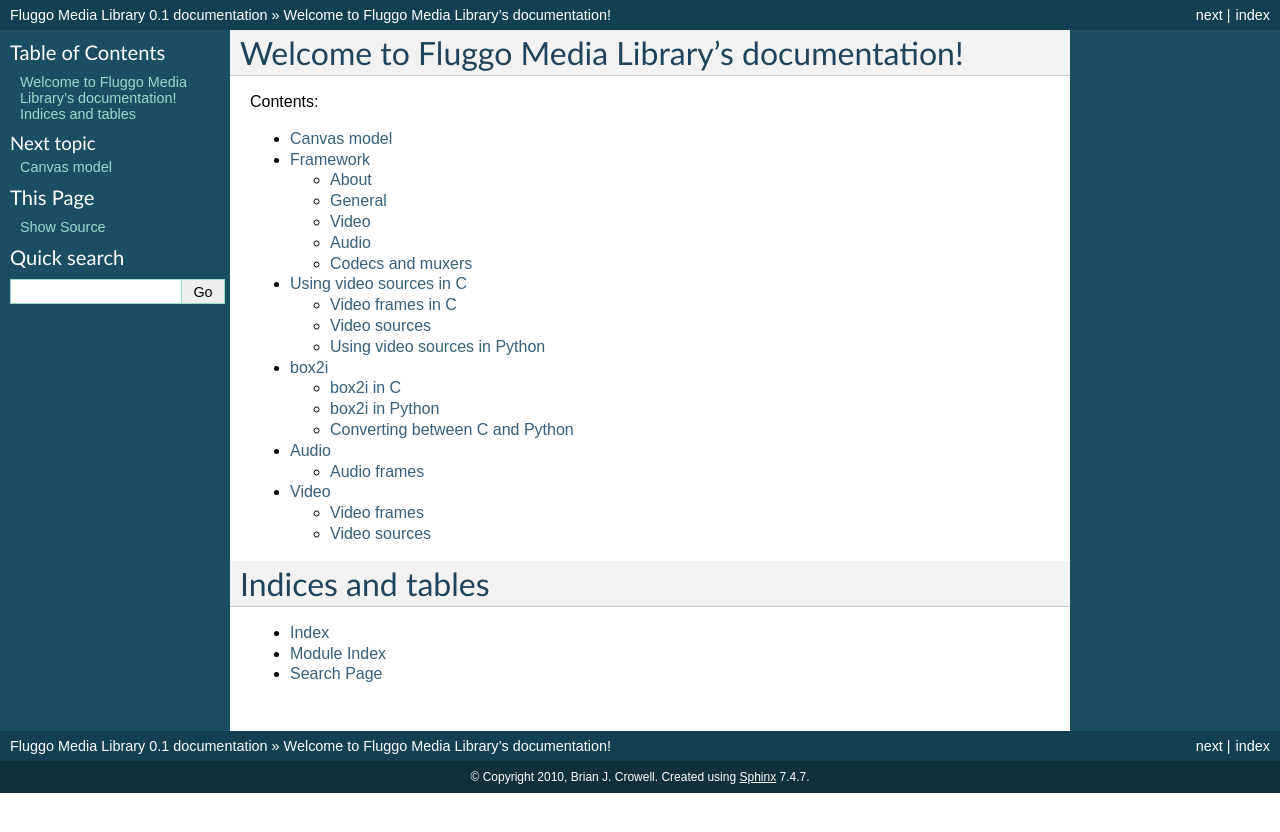
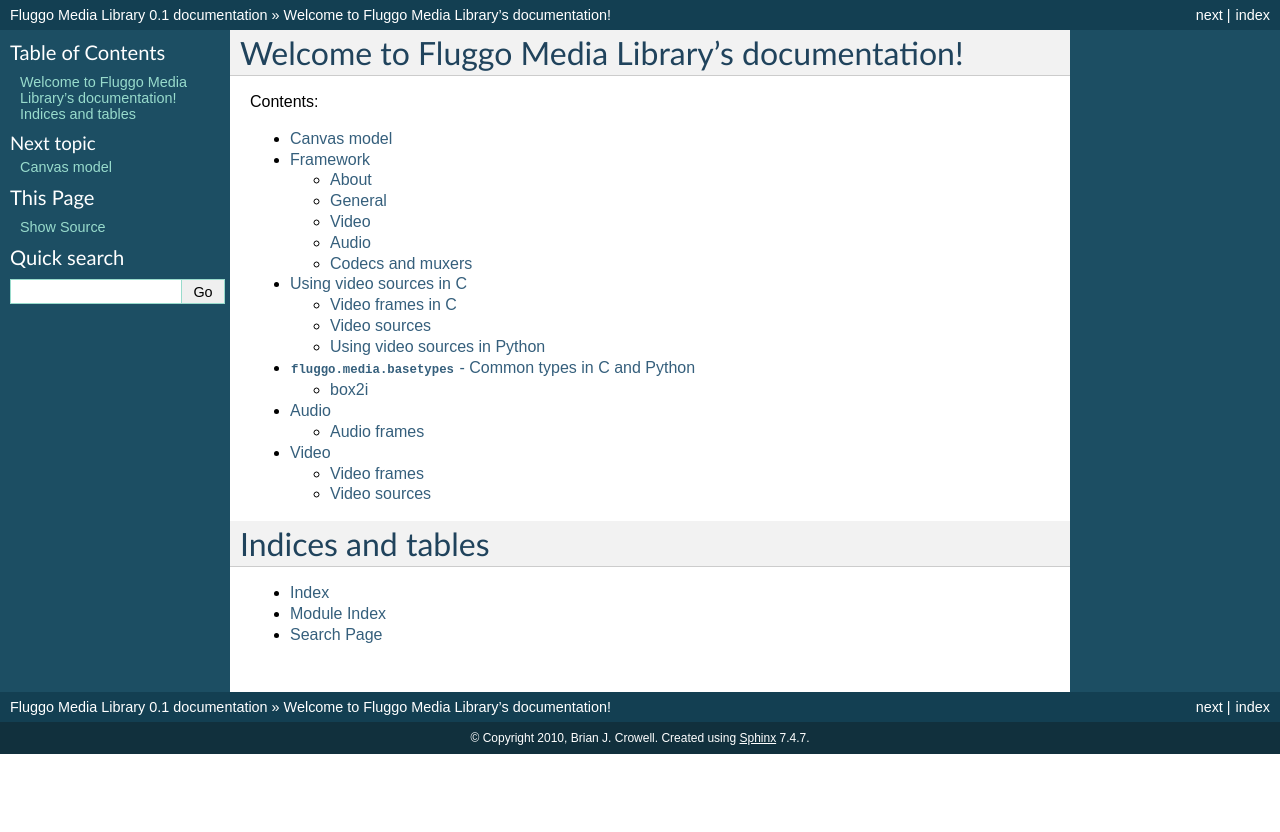
Before and after one commit to fluggo/Canvas, a Sphinx documentation site: the page built from docs/sphinx/index.rst, in a window 1280 px wide. Shown: the top 832 px of the page. Built offline with Sphinx 7.4.7, drawn with Linux system fonts in a browser that asks for light colours; formulas are drawn with MathJax 3.

Commit message:
Docs: Move box2i out under header for the fluggo.media.basetypes module.

```diff
--- /dev/null
+++ b/docs/sphinx/basetypes.rst
@@ -0,0 +1,8 @@
+***************************************************************
+:py:mod:`fluggo.media.basetypes` - Common types in C and Python
+***************************************************************
+
+.. toctree::
+    :maxdepth: 2
+
+    basetypes/box2i
--- a/docs/sphinx/index.rst
+++ b/docs/sphinx/index.rst
@@ -14,7 +14,7 @@
     canvas
     framework
     video_sources
-    cprocess/box2i
+    basetypes
     cprocess/audio
     cprocess/video
 
```
Also changed, not shown: docs/sphinx/basetypes/box2i.rst (renamed from docs/sphinx/cprocess/box2i.rst).
